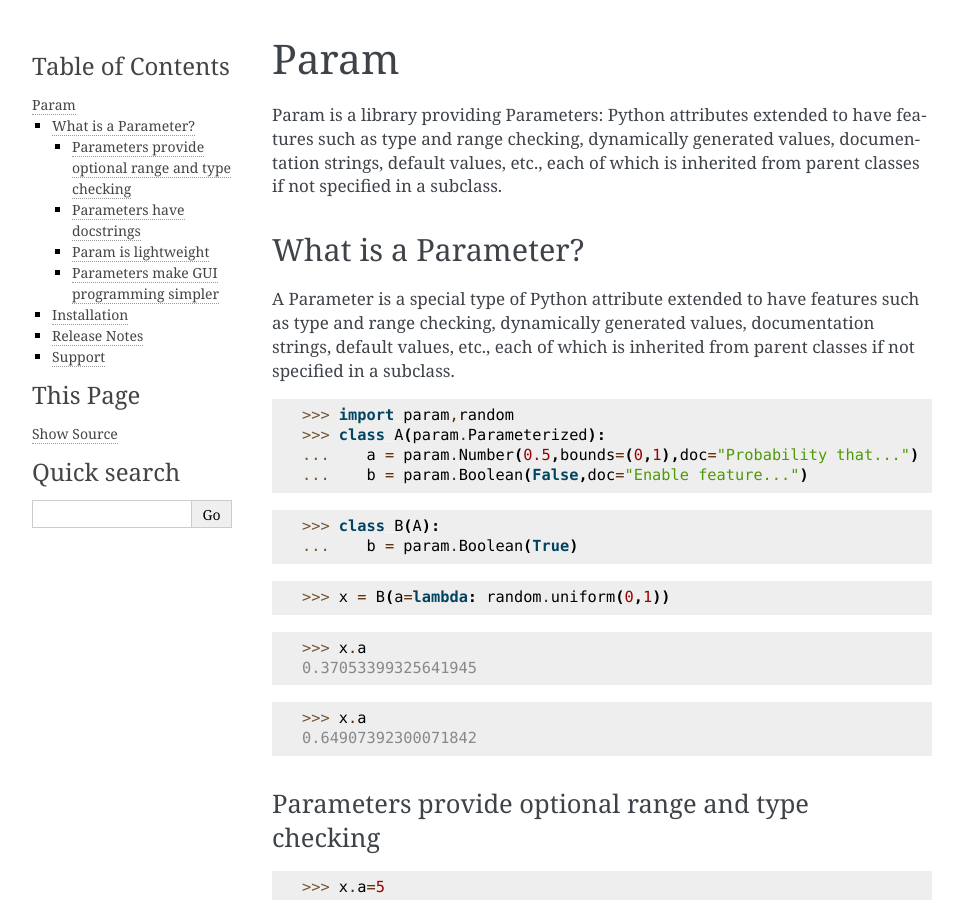
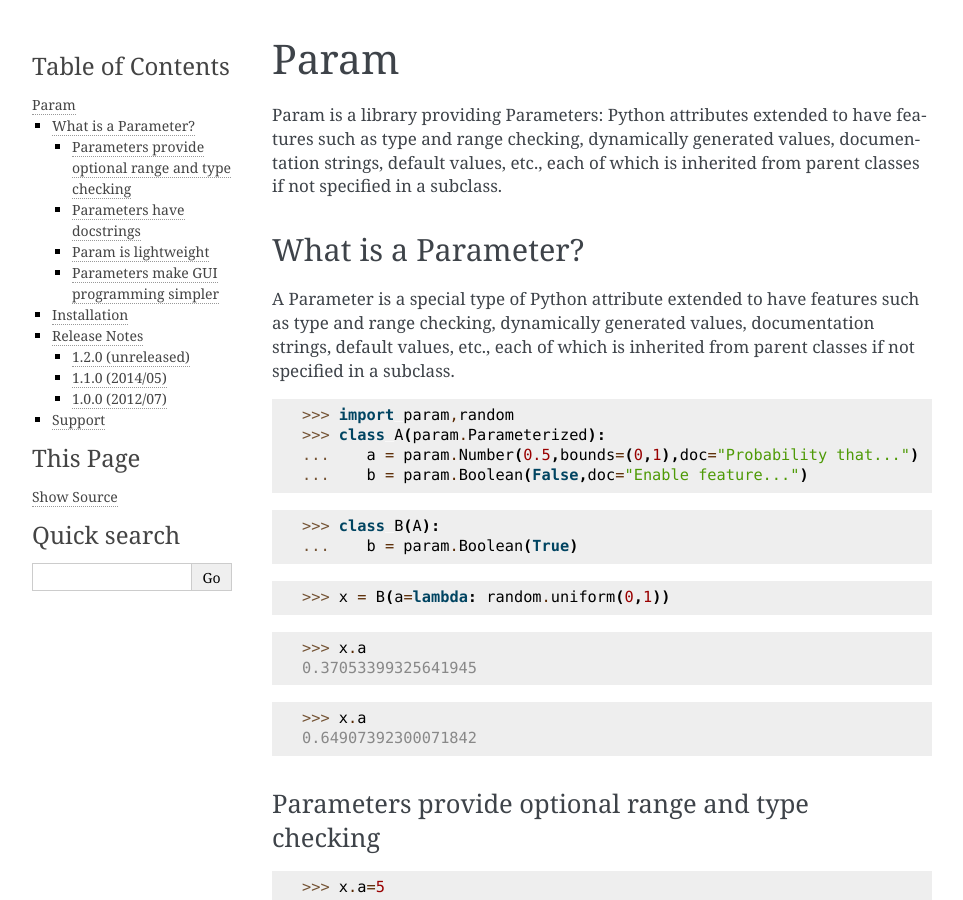
Before and after one commit to holoviz/param, a Sphinx documentation site: the page built from doc/index.rst, in a window 1280 px wide and 900 px high. Shown: the whole window, without its empty margins (148-1111 px from the left). Built offline with Sphinx 7.4.7, drawn with Linux system fonts in a browser that asks for light colours; pages that are not in the unit, such as notebooks, are missing from menus; some of the changed text lies outside the part shown.

Commit message:
Fixed subheading syntax.

```diff
--- a/doc/index.rst
+++ b/doc/index.rst
@@ -87,7 +87,7 @@
 
 
 1.2.0 (unreleased)
-------------------
+__________________
 
 * Added support for Python 3 (thanks to Marco Elver).
 * Dropped support for Python 2.5.
@@ -97,7 +97,7 @@
 
 
 1.1.0 (2014/05)
----------------
+_______________
 
 * Switched to Python's own logging module.
 * Improved support for time when using Dynamic parameters.
@@ -108,7 +108,7 @@
 
 
 1.0.0 (2012/07)
----------------
+_______________
 
 * First standalone release. Param was originally developed as part of
   `Topographica <http://ioam.github.io/topographica/>`_, and has been
```
